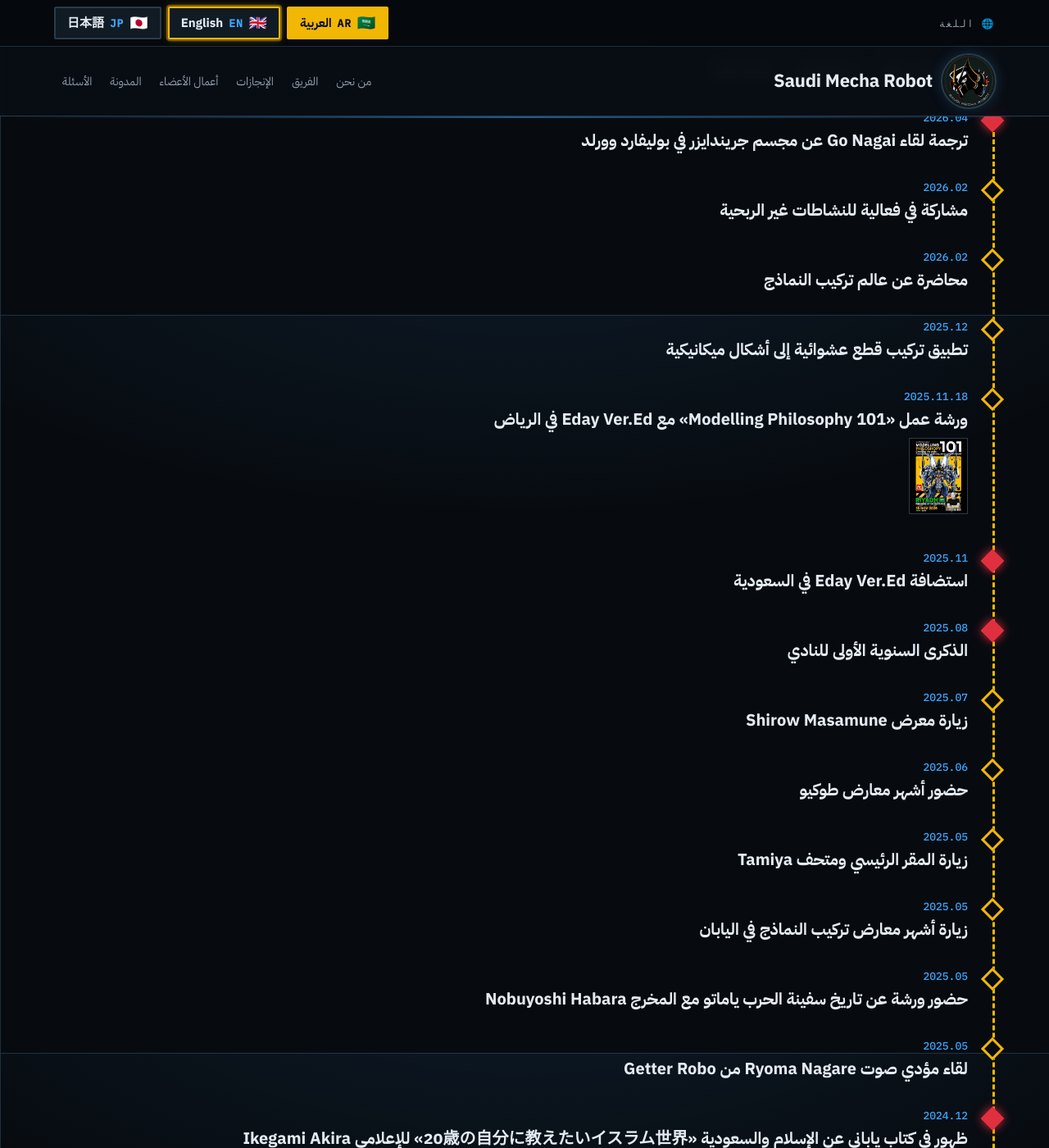
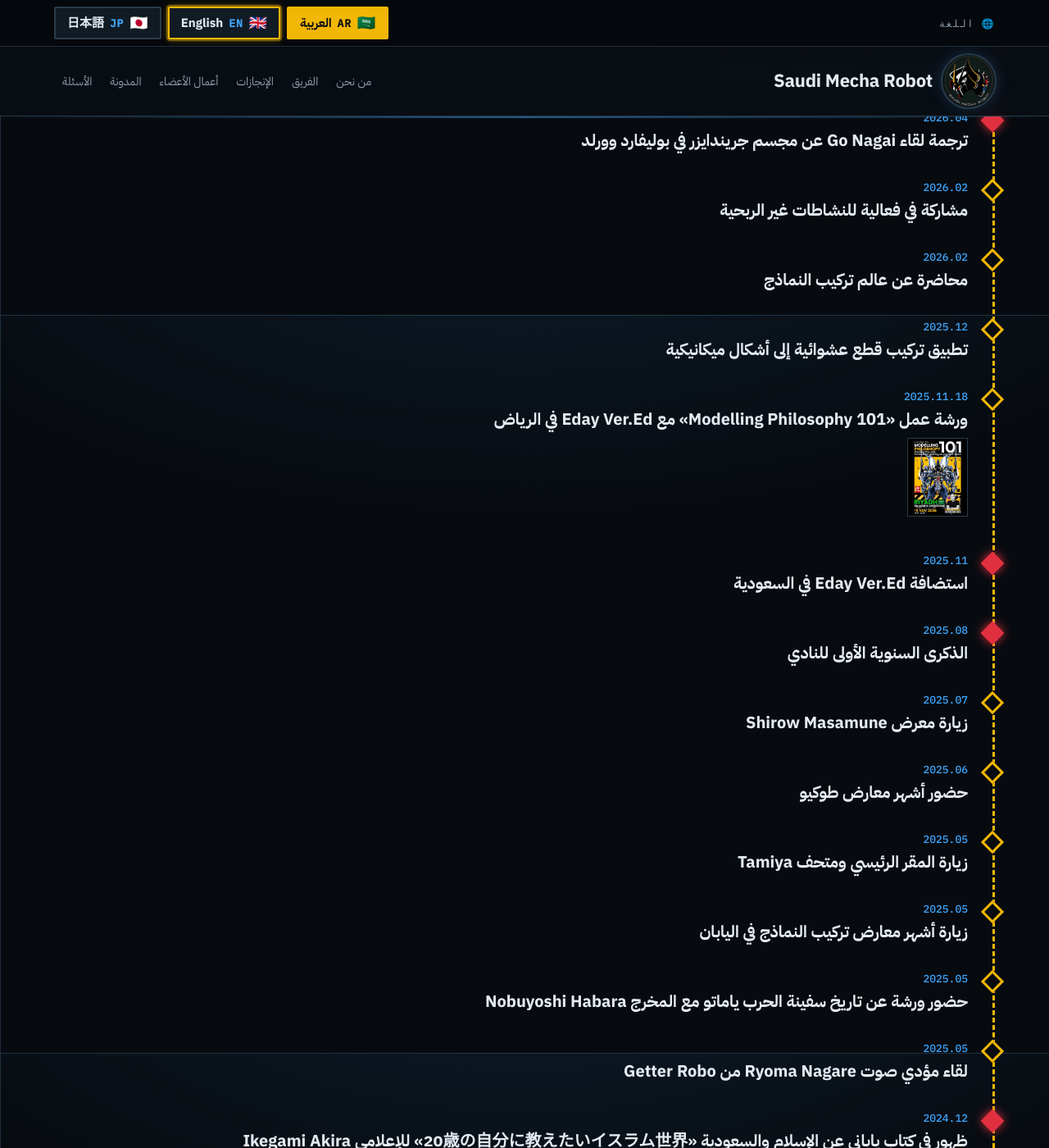
Before and after one commit to SaudiMechaRobot/SaudiMechaRobot.github.io, a Jekyll site: the page built from index.html, in a window 1280 px wide and 1400 px high, scrolled down 2316 px. Shown: the whole window at 82% size. Built offline with Jekyll 4.4.1, drawn with Linux system fonts in a browser that asks for light colours; some web fonts are replaced.

Commit message:
Add files via upload

```diff
--- a/assets/css/style.css
+++ b/assets/css/style.css
@@ -236,7 +236,7 @@
 /* overflow guards */
 html,body{overflow-x:clip}
 .log-thumb{display:inline-block;margin-top:10px;line-height:0}
-.log-img{display:block;width:72px;height:auto;max-height:120px;object-fit:cover;object-position:top;border:1px solid var(--line);transition:border-color .2s,transform .2s}
+.log-img{display:block;width:auto;height:96px;max-width:172px;object-fit:cover;object-position:top;border:1px solid var(--line);transition:border-color .2s,transform .2s}
 .log-thumb:hover .log-img{border-color:var(--hazard);transform:scale(1.04)}
 .timeline li,.about > div,.head > div{min-width:0}
 
```
